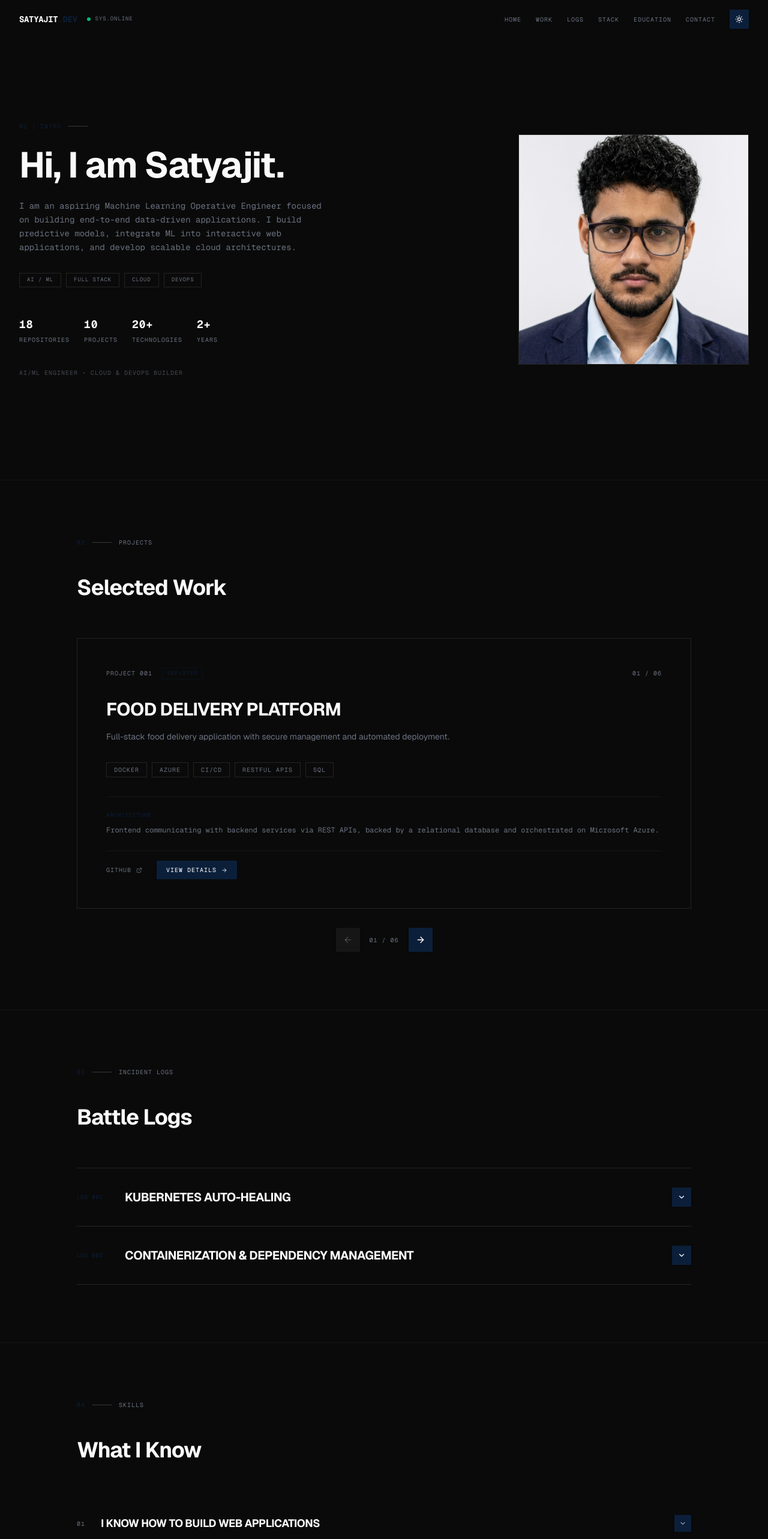
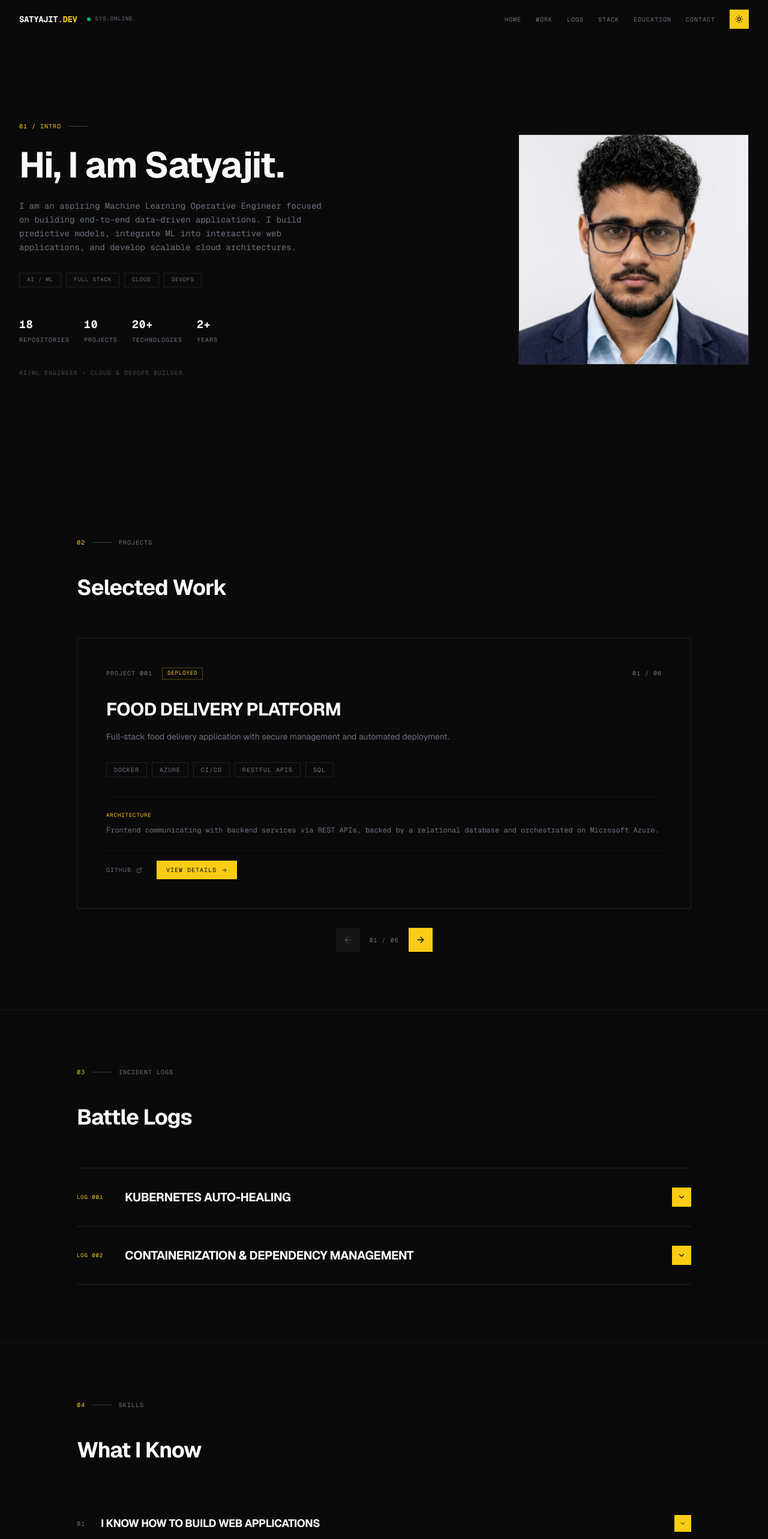
Before and after one commit to satyazitmohapatra/my_new_webs_18sep, a Next.js app: page / in a window 1280 px wide. Shown: the top 2566 px of the page at 60% size. Built offline with nearby package versions, Linux system fonts and the light colour scheme.

Commit message:
Update dark mode to use yellow accent and refactor color names

```diff
--- a/app/ai-lab/page.tsx
+++ b/app/ai-lab/page.tsx
@@ -141,7 +141,7 @@ export default function AILab() {
                     <div>
                       <span className="text-muted-foreground text-xs block mb-1">SKILLS</span>
                       <div className="flex flex-wrap gap-1">
-                        {["Python", "React", "Docker", "Kubernetes", "AWS"].map(s => (
+                        {["Python", "React", "Docker", "Kubernetes", "Azure"].map(s => (
                           <span key={s} className="bg-foreground text-background px-1.5 py-0.5 text-[10px]">{s}</span>
                         ))}
                       </div>
--- a/app/globals.css
+++ b/app/globals.css
@@ -6,7 +6,8 @@
   --muted: #1A1A1A;
   --muted-foreground: #6B7280;
   --border: #1F1F1F;
-  --navy: #0B1F3A;
+  --accent: #FACC15;
+  --accent-fg: #0A0A0A;
   --gray-dim: #141414;
 }
 
@@ -16,7 +17,8 @@
   --muted: #F4F4F5;
   --muted-foreground: #525252;
   --border: #E5E7EB;
-  --navy: #102A43;
+  --accent: #102A43;
+  --accent-fg: #FFFFFF;
   --gray-dim: #F9FAFB;
 }
 
@@ -35,15 +37,16 @@ body {
   --color-muted: var(--muted);
   --color-muted-foreground: var(--muted-foreground);
   --color-border: var(--border);
-  --color-navy: var(--navy);
+  --color-accent: var(--accent);
+  --color-accent-fg: var(--accent-fg);
   --color-gray-dim: var(--gray-dim);
   --font-sans: var(--font-geist-sans);
   --font-mono: var(--font-geist-mono);
 }
 
 ::selection {
-  background: var(--navy);
-  color: #FFFFFF;
+  background: var(--accent);
+  color: var(--accent-fg);
 }
 
 /* Scrollbar */
--- a/app/page.tsx
+++ b/app/page.tsx
@@ -21,7 +21,7 @@ const fadeUp = {
 function SectionLabel({ number, label }: { number: string; label: string }) {
   return (
     <div className="flex items-center gap-3 mb-12">
-      <span className="font-mono text-[10px] tracking-widest text-navy uppercase">{number}</span>
+      <span className="font-mono text-[10px] tracking-widest text-accent uppercase">{number}</span>
       <div className="w-8 h-px bg-foreground/20" />
       <span className="font-mono text-[10px] tracking-widest text-muted-foreground uppercase">{label}</span>
     </div>
@@ -36,7 +36,7 @@ export default function SinglePagePortfolio() {
   const currentProject = projects[currentProjectIdx];
 
   return (
-    <div className="w-full bg-background text-foreground selection:bg-navy selection:text-white flex flex-col transition-colors duration-300">
+    <div className="w-full bg-background text-foreground selection:bg-accent selection:text-accent-fg flex flex-col transition-colors duration-300">
 
       {/* ================================================== */}
       {/* 01 — HERO */}
@@ -52,7 +52,7 @@ export default function SinglePagePortfolio() {
             className="flex flex-col gap-6 z-10 text-center lg:text-left items-center lg:items-start"
           >
             <div className="flex items-center gap-3">
-              <span className="font-mono text-[10px] tracking-widest text-navy uppercase">01 / INTRO</span>
+              <span className="font-mono text-[10px] tracking-widest text-accent uppercase">01 / INTRO</span>
               <div className="w-8 h-px bg-foreground/20" />
             </div>
 
@@ -151,7 +151,7 @@ export default function SinglePagePortfolio() {
                       <span className="font-mono text-[10px] tracking-widest text-muted-foreground uppercase">
                         {currentProject.id.replace("_", " ")}
                       </span>
-                      <span className="font-mono text-[9px] tracking-widest uppercase text-navy border border-navy/30 px-2 py-0.5">
+                      <span className="font-mono text-[9px] tracking-widest uppercase text-accent border border-accent/30 px-2 py-0.5">
                         {currentProject.status}
                       </span>
                     </div>
@@ -185,7 +185,7 @@ export default function SinglePagePortfolio() {
                   {/* Architecture (if exists) */}
                   {currentProject.architecture && (
                     <div className="border-t border-foreground/5 pt-6 mb-6">
-                      <span className="font-mono text-[9px] tracking-widest text-navy uppercase block mb-2">ARCHITECTURE</span>
+                      <span className="font-mono text-[9px] tracking-widest text-accent uppercase block mb-2">ARCHITECTURE</span>
                       <p className="font-mono text-xs text-muted-foreground leading-relaxed">
                         {currentProject.architecture}
                       </p>
@@ -198,14 +198,14 @@ export default function SinglePagePortfolio() {
                       <a
                         href={currentProject.github}
                         target="_blank"
-                        className="flex items-center gap-2 font-mono text-[10px] tracking-widest uppercase text-muted-foreground hover:text-navy transition-colors duration-200"
+                        className="flex items-center gap-2 font-mono text-[10px] tracking-widest uppercase text-muted-foreground hover:text-accent transition-colors duration-200"
                       >
                         GitHub <ExternalLink size={10} />
                       </a>
                     )}
                     <Link
                       href={`/projects/${currentProject.id}`}
-                      className="flex items-center gap-2 font-mono text-[10px] tracking-widest uppercase bg-navy text-white px-4 py-2 hover:bg-navy/90 transition-colors duration-200 shadow-sm"
+                      className="flex items-center gap-2 font-mono text-[10px] tracking-widest uppercase bg-accent text-accent-fg px-4 py-2 hover:bg-accent/90 transition-colors duration-200 shadow-sm"
                     >
                       View Details <ArrowRight size={10} />
                     </Link>
@@ -219,7 +219,7 @@ export default function SinglePagePortfolio() {
               <button
                 onClick={() => setCurrentProjectIdx((p) => Math.max(0, p - 1))}
                 disabled={currentProjectIdx === 0}
-                className="w-10 h-10 flex items-center justify-center bg-navy text-white hover:bg-navy/90 disabled:bg-foreground/5 disabled:text-foreground/20 disabled:cursor-not-allowed transition-all duration-200 shadow-sm"
+                className="w-10 h-10 flex items-center justify-center bg-accent text-accent-fg hover:bg-accent/90 disabled:bg-foreground/5 disabled:text-foreground/20 disabled:cursor-not-allowed transition-all duration-200 shadow-sm"
                 aria-label="Previous project"
               >
                 <ArrowLeft size={16} />
@@ -230,7 +230,7 @@ export default function SinglePagePortfolio() {
               <button
                 onClick={() => setCurrentProjectIdx((p) => Math.min(projects.length - 1, p + 1))}
                 disabled={currentProjectIdx === projects.length - 1}
-                className="w-10 h-10 flex items-center justify-center bg-navy text-white hover:bg-navy/90 disabled:bg-foreground/5 disabled:text-foreground/20 disabled:cursor-not-allowed transition-all duration-200 shadow-sm"
+                className="w-10 h-10 flex items-center justify-center bg-accent text-accent-fg hover:bg-accent/90 disabled:bg-foreground/5 disabled:text-foreground/20 disabled:cursor-not-allowed transition-all duration-200 shadow-sm"
                 aria-label="Next project"
               >
                 <ArrowRight size={16} />
@@ -260,14 +260,14 @@ export default function SinglePagePortfolio() {
                   className="w-full flex items-center justify-between py-6 md:py-8 group"
                 >
                   <div className="flex items-center gap-4 text-left">
-                    <span className="font-mono text-[9px] tracking-widest text-navy uppercase hidden md:block shrink-0 w-16">
+                    <span className="font-mono text-[9px] tracking-widest text-accent uppercase hidden md:block shrink-0 w-16">
                       {log.id.replace("_", " ")}
                     </span>
-                    <h3 className="text-lg md:text-xl font-bold tracking-tight text-foreground uppercase group-hover:text-navy/80 transition-colors duration-200">
+                    <h3 className="text-lg md:text-xl font-bold tracking-tight text-foreground uppercase group-hover:text-accent/80 transition-colors duration-200">
                       {log.title}
                     </h3>
                   </div>
-                  <div className={`w-8 h-8 flex items-center justify-center bg-navy text-white shrink-0 transition-transform duration-200 shadow-sm ${expandedLogId === log.id ? "rotate-180" : ""}`}>
+                  <div className={`w-8 h-8 flex items-center justify-center bg-accent text-accent-fg shrink-0 transition-transform duration-200 shadow-sm ${expandedLogId === log.id ? "rotate-180" : ""}`}>
                     <ChevronDown size={14} />
                   </div>
                 </button>
@@ -283,15 +283,15 @@ export default function SinglePagePortfolio() {
                     >
                       <div className="pb-8 grid grid-cols-1 md:grid-cols-2 gap-8 text-sm font-mono text-muted-foreground tracking-wide leading-relaxed">
                         <div>
-                          <span className="text-[10px] tracking-widest text-navy uppercase font-bold mb-2 block">PROBLEM</span>
+                          <span className="text-[10px] tracking-widest text-accent uppercase font-bold mb-2 block">PROBLEM</span>
                           {log.problem}
                         </div>
                         <div>
-                          <span className="text-[10px] tracking-widest text-navy uppercase font-bold mb-2 block">INVESTIGATION</span>
+                          <span className="text-[10px] tracking-widest text-accent uppercase font-bold mb-2 block">INVESTIGATION</span>
                           {log.investigation}
                         </div>
                         <div className="md:col-span-2 border-t border-foreground/5 pt-6">
-                          <span className="text-[10px] tracking-widest text-navy uppercase font-bold mb-2 block">RESOLUTION & LESSON</span>
+                          <span className="text-[10px] tracking-widest text-accent uppercase font-bold mb-2 block">RESOLUTION & LESSON</span>
                           {log.resolution} <br /><br /> {log.lesson}
                         </div>
                       </div>
@@ -327,11 +327,11 @@ export default function SinglePagePortfolio() {
                     <span className="font-mono text-[10px] tracking-widest text-muted-foreground tabular-nums w-6 shrink-0">
                       {String(idx + 1).padStart(2, "0")}
                     </span>
-                    <h3 className="text-base md:text-lg font-bold tracking-tight text-foreground uppercase group-hover:text-navy/80 transition-colors duration-200">
+                    <h3 className="text-base md:text-lg font-bold tracking-tight text-foreground uppercase group-hover:text-accent/80 transition-colors duration-200">
                       {skillGroup.capability}
                     </h3>
                   </div>
-                  <div className={`w-7 h-7 flex items-center justify-center bg-navy text-white shrink-0 transition-transform duration-200 shadow-sm ${expandedSkillIdx === idx ? "rotate-180" : ""}`}>
+                  <div className={`w-7 h-7 flex items-center justify-center bg-accent text-accent-fg shrink-0 transition-transform duration-200 shadow-sm ${expandedSkillIdx === idx ? "rotate-180" : ""}`}>
                     <ChevronDown size={12} />
                   </div>
                 </button>
@@ -431,7 +431,7 @@ export default function SinglePagePortfolio() {
                 key={idx}
                 {...fadeUp}
                 transition={{ duration: 0.4, delay: idx * 0.08 }}
-                className="group border border-foreground/10 p-6 md:p-8 hover:border-navy/40 transition-colors duration-200"
+                className="group border border-foreground/10 p-6 md:p-8 hover:border-accent/40 transition-colors duration-200"
               >
                 <div className="flex items-start justify-between gap-4 mb-4">
                   <h3 className="text-base md:text-lg font-bold tracking-tight text-foreground">{ach.title}</h3>
@@ -455,7 +455,7 @@ export default function SinglePagePortfolio() {
         >
           {[...Array(8)].map((_, i) => (
             <div key={i} className="flex items-center gap-8 px-8 font-mono text-[10px] tracking-widest text-muted-foreground uppercase">
-              <span className="w-1 h-1 bg-navy rounded-full shrink-0" />
+              <span className="w-1 h-1 bg-accent rounded-full shrink-0" />
               AI / ML ENGINEER
               <span className="w-1 h-1 bg-foreground/20 rounded-full shrink-0" />
               FULL STACK DEVELOPER
@@ -485,19 +485,19 @@ export default function SinglePagePortfolio() {
 
             <a
               href={`mailto:${profile.contact.email}`}
-              className="inline-flex items-center justify-center bg-navy text-white px-8 py-4 font-mono text-xs md:text-sm tracking-widest uppercase hover:bg-navy/90 transition-transform hover:scale-[1.02] shadow-md shadow-navy/10"
+              className="inline-flex items-center justify-center bg-accent text-accent-fg px-8 py-4 font-mono text-xs md:text-sm tracking-widest uppercase hover:bg-accent/90 transition-transform hover:scale-[1.02] shadow-md shadow-accent/10"
             >
               {profile.contact.email}
             </a>
 
             <div className="flex gap-8 mt-12 font-mono text-[10px] tracking-widest text-muted-foreground uppercase">
-              <a href={profile.contact.github} target="_blank" className="flex items-center gap-2 hover:text-navy transition-colors duration-200">
+              <a href={profile.contact.github} target="_blank" className="flex items-center gap-2 hover:text-accent transition-colors duration-200">
                 <svg xmlns="http://www.w3.org/2000/svg" width="14" height="14" viewBox="0 0 24 24" fill="none" stroke="currentColor" strokeWidth="2" strokeLinecap="round" strokeLinejoin="round">
                   <path d="M15 22v-4a4.8 4.8 0 0 0-1-3.5c3 0 6-2 6-5.5.08-1.25-.27-2.48-1-3.5.28-1.15.28-2.35 0-3.5 0 0-1 0-3 1.5-2.64-.5-5.36-.5-8 0C6 2 5 2 5 2c-.3 1.15-.3 2.35 0 3.5A5.403 5.403 0 0 0 4 9c0 3.5 3 5.5 6 5.5-.39.49-.68 1.05-.85 1.65-.17.6-.22 1.23-.15 1.85v4"></path>
                   <path d="M9 18c-4.51 2-5-2-7-2"></path>
                 </svg> GitHub
               </a>
-              <a href={profile.contact.linkedin} target="_blank" className="flex items-center gap-2 hover:text-navy transition-colors duration-200">
+              <a href={profile.contact.linkedin} target="_blank" className="flex items-center gap-2 hover:text-accent transition-colors duration-200">
                 <svg xmlns="http://www.w3.org/2000/svg" width="14" height="14" viewBox="0 0 24 24" fill="none" stroke="currentColor" strokeWidth="2" strokeLinecap="round" strokeLinejoin="round">
                   <path d="M16 8a6 6 0 0 1 6 6v7h-4v-7a2 2 0 0 0-2-2 2 2 0 0 0-2 2v7h-4v-7a6 6 0 0 1 6-6z"></path>
                   <rect x="2" y="9" width="4" height="12"></rect>
--- a/components/Navigation.tsx
+++ b/components/Navigation.tsx
@@ -54,7 +54,7 @@ export function Navigation() {
         <div className="flex items-center gap-4">
           <h1 className="text-sm font-bold tracking-tight text-foreground uppercase font-mono">
             {profile.name.split(" ")[0]}
-            <span className="text-navy">.dev</span>
+            <span className="text-accent">.dev</span>
           </h1>
           <div className="hidden md:flex items-center gap-2 text-[9px] font-mono text-muted-foreground uppercase tracking-widest">
             <div className="w-1.5 h-1.5 rounded-full bg-emerald-500 animate-pulse" />
@@ -78,7 +78,7 @@ export function Navigation() {
 
           <button
             onClick={toggleTheme}
-            className="w-8 h-8 flex items-center justify-center bg-navy text-white hover:bg-navy/90 transition-all duration-200 shadow-sm"
+            className="w-8 h-8 flex items-center justify-center bg-accent text-accent-fg hover:bg-accent/90 transition-all duration-200 shadow-sm"
             aria-label="Toggle theme"
           >
             {theme === "dark" ? <Sun size={14} /> : <Moon size={14} />}
```
Also changed, not shown: fix.js (added, +20 -0 lines).
